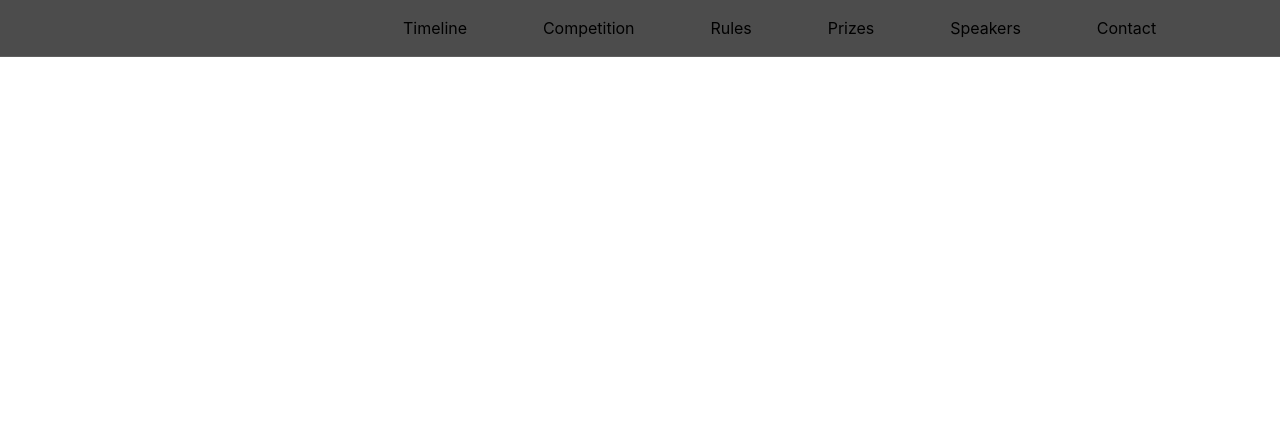
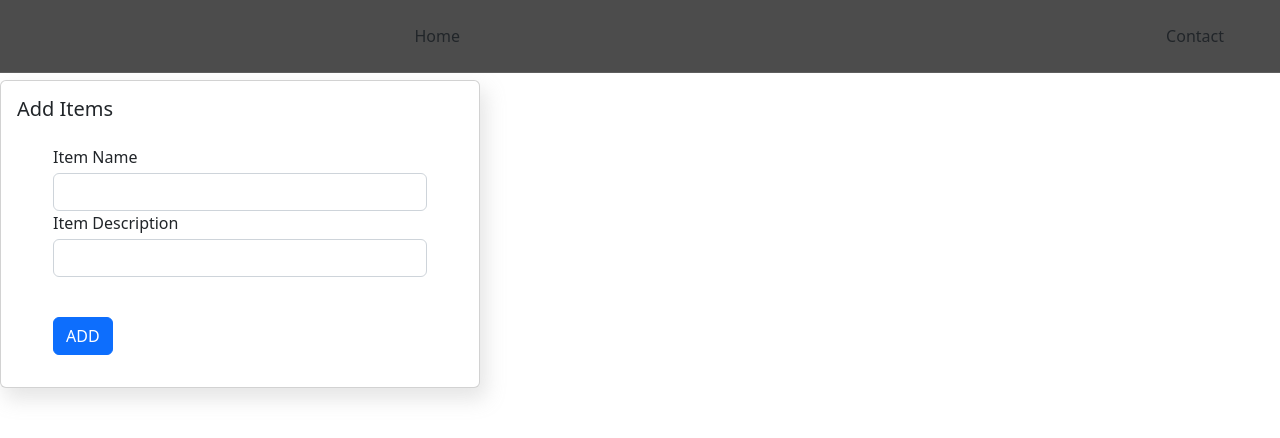
Before and after one commit to ShavidiniEkanayake/Sushi_Online_Marketplace, a React (Create React App) app in the folder sushi_/: page /admin/addProduct in a window 1280 px wide. Shown: the top 438 px of the page. Built offline with nearby package versions, Linux system fonts and the light colour scheme.

Commit message:
Added add item page

```diff
--- a/sushi_/package.json
+++ b/sushi_/package.json
@@ -7,7 +7,9 @@
     "@testing-library/react": "^13.4.0",
     "@testing-library/user-event": "^13.5.0",
     "axios": "^1.2.6",
+    "bootstrap": "^5.2.3",
     "react": "^18.2.0",
+    "react-bootstrap": "^2.7.0",
     "react-dom": "^18.2.0",
     "react-icons": "^4.7.1",
     "react-router-dom": "^6.8.0",
--- a/sushi_/src/App.js
+++ b/sushi_/src/App.js
@@ -3,21 +3,21 @@ import {
   Routes,
   Route
 } from "react-router-dom";
-import logo from './logo.svg';
-import './App.css';
+
 import Landing from './components/common/header';
 
-
-import Home from "./components/pages/home";
+import Home from "./components/pages/Home";
+import AddItem from "./components/pages/AddItem";
 
 function App() {
   return (
     <Router>
-        <Landing>
+        <Landing/>
           <Routes>
           <Route excat path="/admin/dashboard" element={<Home/>} />
+          <Route excat path="/admin/addProduct" element={<AddItem/>} />
           </Routes>
-        </Landing>
+
     </Router>
 
   );
--- /dev/null
+++ b/sushi_/src/card.css
@@ -0,0 +1,8 @@
+body{
+    background:radial-gradient();
+}
+
+.card{
+    width:20rem;
+    box-shadow: 5px 10px 20px 1px rgba(153, 153, 153, 0.253)!important;
+}
--- a/sushi_/src/components/common/header.js
+++ b/sushi_/src/components/common/header.js
@@ -4,14 +4,13 @@ import { HiOutlineMenu } from "react-icons/hi";
 import { IoIosClose } from "react-icons/io";
 import { useState, useContext } from "react";
 // import { RegistrationOpenContext } from "../../";
-import { BsWhatsapp } from "react-icons/bs";
+// import { BsWhatsapp } from "react-icons/bs";
 // import { WhatsappModal } from "../social";
 
 const Header = () => {
 //   const { registration } = useContext(RegistrationOpenContext);
 
   const [burgerNav, setBurgerNav] = useState(false);
-  const [showSocial, setShowSocial] = useState(false);
 
   const burgerNavController = () => {
     document.querySelector("html").style.overflowY = !burgerNav
@@ -21,43 +20,22 @@ const Header = () => {
   };
 
   const handleNavItemClick = (path) => {
-    document.getElementById(path).scrollIntoView({ behavior: "smooth" });
+    document.getElementById(path);
   };
 
   const handleBurgerNavItemClick = (path) => {
-    document.getElementById(path).scrollIntoView({ behavior: "smooth" });
+    document.getElementById(path);
     burgerNavController();
   };
 
   const navItems = [
     {
-      name: "Timeline",
-      path: "timeline",
+      name: "Home",
+      path: "Home",
     },
     {
-      name: "Competition",
-      path: "competition",
-    },
-    {
-      name: "Rules",
-      path: "rules",
-    },
-    {
-      name: "Prizes",
-      path: "prizes",
-    },
-    {
-      name: "Speakers",
-      path: "speakers",
-    },
-    // make avialable after sponsors are finalized
-    // {
-    //   name: "Sponsors",
-    //   path: "sponsors",
-    // },
-    {
       name: "Contact",
-      path: "footer",
+      path: "Contact",
     },
   ];
 
@@ -82,43 +60,7 @@ const Header = () => {
             </div>
           );
         })}
-        <div className="flex col col-span-20 pr-7 pl-2">
-          {/* {registration ? (
-            <a
-              class="py-1 px-3 mr-[1.6rem] bg-[#D9D9D9] rounded-sm justify-center items-center text-sm font-normal hover:text-white hover:bg-primary transition duration-300 cursor-pointer"
-              href="https://portal.bashaway.sliitfoss.org/register"
-              target="_blank"
-            >
-              Register
-            </a>
-          ) : (
-            <button
-              class="flex px-2 mr-6 rounded-sm justify-center items-center text-sm font-normal bg-primary cursor-pointer"
-              target="_blank"
-              disabled
-            >
-              <span className="flex items-center">
-                <img
-                  src="/assets/lock.svg"
-                  alt=""
-                  className="p-1 rounded-md text-xs"
-                />
-                <p className="p-1 mt-0.5">Register</p>
-              </span>
-            </button>
-          )} */}
 
-          {/* <button
-            class="flex justify-center items-center py-1 px-3 bg-[#D9D9D9] rounded-sm text-sm font-normal hover:text-white hover:bg-primary transition duration-300 cursor-pointer"
-            onClick={() => {
-              document.querySelector("html").style.overflowY = "hidden";
-              setShowSocial(true)
-            }}
-          >  */}
-            {/* <span className="line-clamp-1">Join the WhatsApp Group</span> <BsWhatsapp className="ml-2"/> */}
-          {/* </button> */}
-          {/* <WhatsappModal showModal={showSocial} toggleShow={setShowSocial}/>  */}
-        </div>
       </div>
       <HiOutlineMenu
         className="fixed top-0 h-8 w-8 text-white right-1 lg:hidden mt-[0.8rem] lg:mt-4 mr-4 lg:mr-2 cursor-pointer"
@@ -136,9 +78,6 @@ const Header = () => {
         />
         <ul className=" mr-auto w-full h-full flex-col flex items-center uppercase justify-center p-8 lg:hidden">
           <li className="h-full flex flex-col justify-between py-20">
-            <div className="w-full">
-              <img src="/assets/bashaway-logo.svg" className="w-56 h-20" />
-            </div>
             {navItems.map((item) => {
               return (
                 <div className="w-full flex flex-col justify-center items-center">
--- a/sushi_/src/components/pages/addItem.js
+++ b/sushi_/src/components/pages/addItem.js
@@ -0,0 +1,76 @@
+import React from "react";
+import { Button, Badge, Card, button } from "react-bootstrap";
+import { Form, Label, FormGroup, Input } from "reactstrap";
+import { useState } from "react";
+import { useEffect } from "react";
+import axios from "axios";
+import "../../card.css";
+
+const Add = async () => {
+  const [inTime, setInTime] = useState("");
+  const [outTime, setOutTime] = useState("");
+  const [date, setDate] = useState("");
+
+  if (inTime === "") {
+    setInTime(new Date().toLocaleTimeString());
+    setDate(new Date().toLocaleDateString());
+  } else {
+    setOutTime(new Date().toLocaleTimeString());
+    const data = {
+      inTime: inTime,
+      outTime: new Date().toLocaleTimeString(),
+      date: date,
+    };
+    try {
+      // const res = await axios.post(
+      //   `http://localhost:5000/api/employee/attendence/${email}`,
+      //   data
+      // );
+      console.log(data);
+    } catch (error) {
+      console.log(error);
+    }
+  }
+};
+
+const Home = () => {
+  return (
+    <div className="mt-20 ">
+      <Card style={{ width: "30rem" }}>
+        <Card.Body className="">
+          <Card.Title>Add Items</Card.Title>
+          <div className="my-6 mx-9">
+            <div class="row">
+              <div class="col">
+                <label className="mb-1">Item Name</label>
+                <input
+                  type="text"
+                  //   onChange={(e) => setFirstName(e.target.value)}
+                  //   defaultValue ={firstName}
+                  class="form-control"
+                />
+              </div>
+            </div>
+            <div class="row">
+              <div class="col">
+                <label className="mb-1">Item Description</label>
+                <input
+                  type="text"
+                  //   onChange={(e) => setLastName(e.target.value)}
+                  //   defaultValue ={lastName}
+                  class="form-control"
+                />
+              </div>
+            </div>
+          </div>
+
+          <Button variant="primary" className="my-3 mx-9">
+            ADD
+          </Button>
+        </Card.Body>
+      </Card>
+    </div>
+  );
+};
+
+export default Home;
--- a/sushi_/src/components/pages/home.js
+++ b/sushi_/src/components/pages/home.js
@@ -1,45 +1,23 @@
-import {Link} from "react-router-dom";
-import { useEffect, useState } from "react";
-import { AiOutlineSearch, AiFillEdit } from "react-icons/ai";
-import { MdDelete } from "react-icons/md";
-import { Button, Modal, ModalHeader, ModalBody, ModalFooter } from "reactstrap";
-import axios from "axios";
-
-const Header = () => {
-    return (
-        <div className="text-center mt-5" style={{ fontFamily: "Inter", fontSize: "20px", color: "grey" }}>
-            <span className="display-6">ADMIN DASHBOARD</span>
-        </div>
-    )
-}
+import React from 'react'
 
 const AllProduct = () => {
-    const [product, setProduct] = useState([]);
-
-    useEffect(() => {
-        const fetchData = async () => {
-          const result = await axios("");
-          setProduct(result.data);
-        };
-        fetchData();
-      }, []);
 
       return(
-        <div><h1>aaa</h1></div>
+        <div className="mt-16"><h1 >aaa</h1></div>
+
+
+
       )
 }
 
 const Home = () =>{
     return(
         <div>
-        <div className="container">
-          <div className="row">
-            <div className="col-lg-12"><Header/></div>
+          <div>
+          <div>
+           <AllProduct/>
+            </div>
           </div>
-          <div>
-          <div className="col-lg-12"><AllProduct/></div>
-          </div>
-        </div>
       </div>
     )
 }
--- a/sushi_/src/index.js
+++ b/sushi_/src/index.js
@@ -3,6 +3,7 @@ import ReactDOM from 'react-dom/client';
 import './index.css';
 import App from './App';
 import reportWebVitals from './reportWebVitals';
+import 'bootstrap/dist/css/bootstrap.min.css';
 
 const root = ReactDOM.createRoot(document.getElementById('root'));
 root.render(
```
Also changed, not shown: sushi_/src/components/common/footer.js (added), 1 other file (tests, documents, lock files or other folders).
